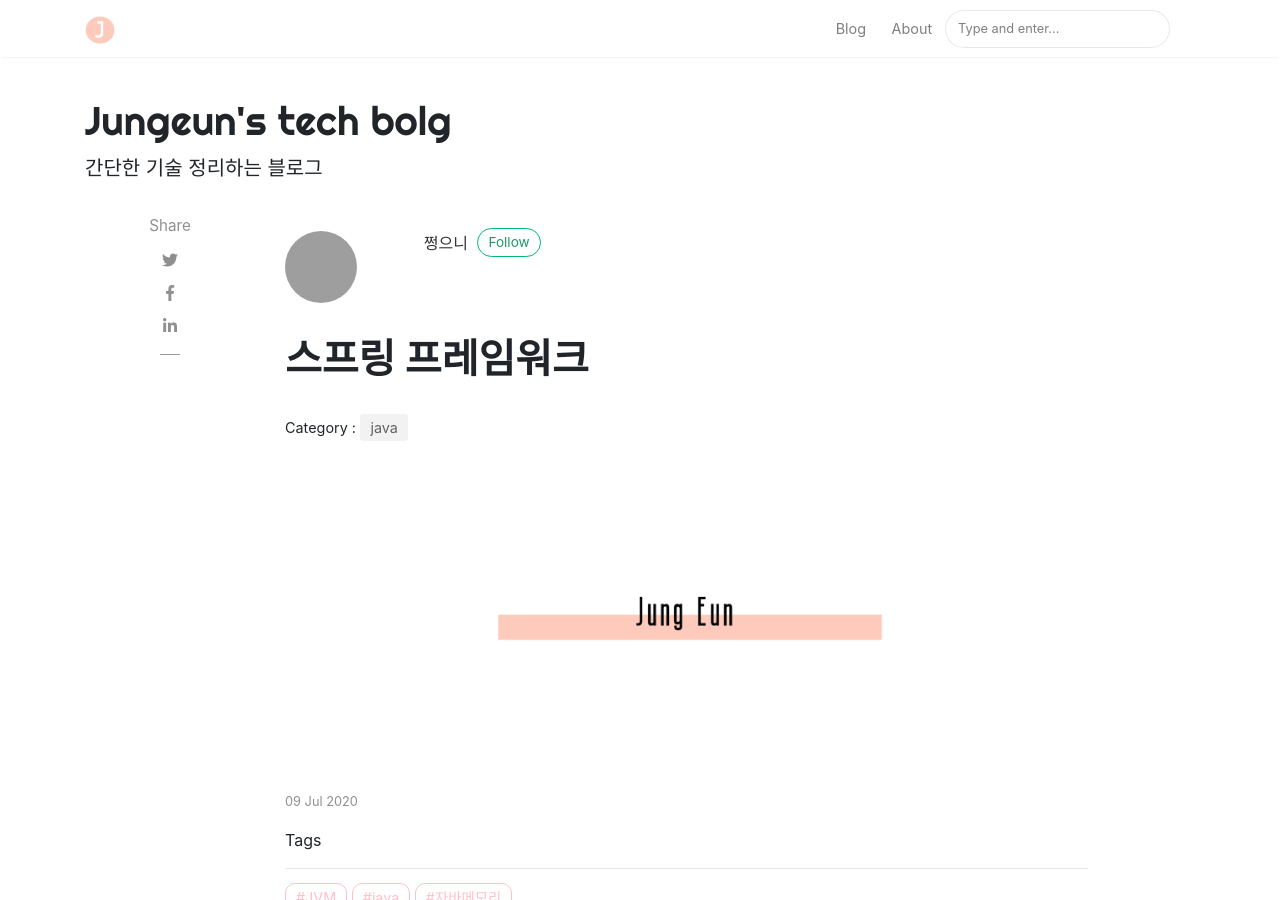
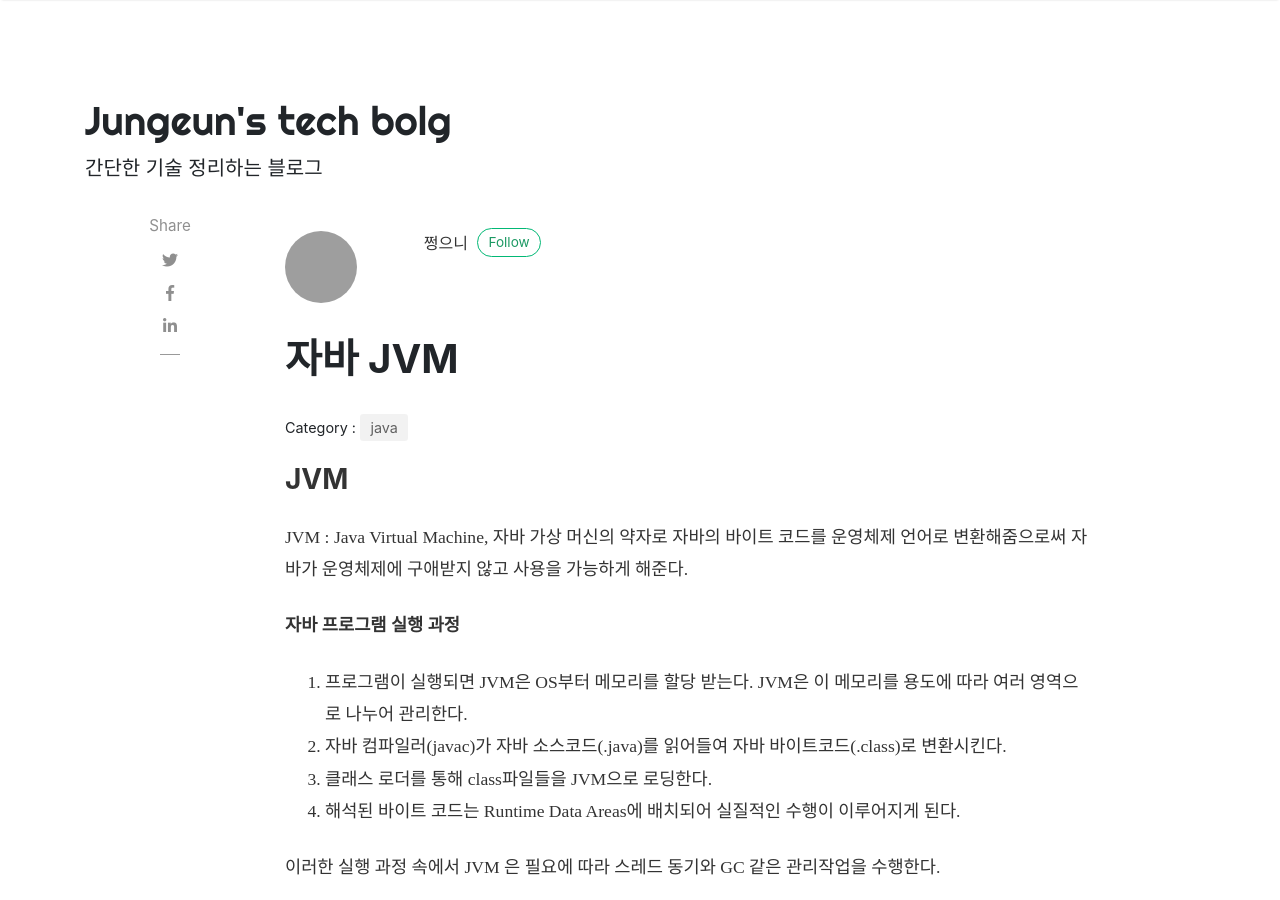
Before and after one commit to JungeunKwon/JungeunKwon.github.io, a Jekyll site: the page built from _posts/2020-07-09-java-chapter1.md, in a window 1280 px wide and 900 px high. Built offline with Jekyll 4.4.1, drawn with Linux system fonts in a browser that asks for light colours; nearby versions of some CDN libraries; some web fonts are replaced; comment, search, counter and statistics services are not loaded; grey boxes are pictures that could not be loaded.

Commit message:
[추가] jvm

```diff
--- a/_posts/2020-07-09-java-chapter1.md
+++ b/_posts/2020-07-09-java-chapter1.md
@@ -1,10 +1,22 @@
 ---
 layout: post
-title: "스프링 프레임워크"
+title: "자바 JVM"
 author: Jungeun
 categories: [java]
 tags: [java, JVM, 자바메모리]
-image: assets/images/cover.png
 description: "자바 JVM과 JVM의 메모리 구조"
 featured: false
 ---
+
+### JVM
+
+JVM : Java Virtual Machine, 자바 가상 머신의 약자로 자바의 바이트 코드를 운영체제 언어로 변환해줌으로써 자바가 운영체제에 구애받지 않고 사용을 가능하게 해준다.
+
+**자바 프로그램 실행 과정**
+
+1. 프로그램이 실행되면 JVM은 OS부터 메모리를 할당 받는다. JVM은 이 메모리를 용도에 따라 여러 영역으로 나누어 관리한다.
+2. 자바 컴파일러(javac)가 자바 소스코드(.java)를 읽어들여 자바 바이트코드(.class)로 변환시킨다.
+3. 클래스 로더를 통해 class파일들을 JVM으로 로딩한다.
+4. 해석된 바이트 코드는 Runtime Data Areas에 배치되어 실질적인 수행이 이루어지게 된다.
+
+이러한 실행 과정 속에서 JVM 은 필요에 따라 스레드 동기와 GC 같은 관리작업을 수행한다.
```
